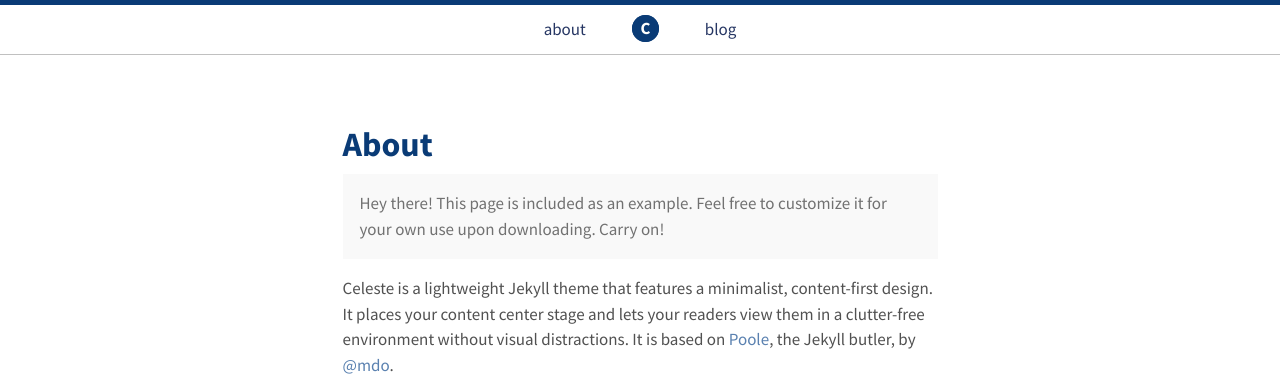
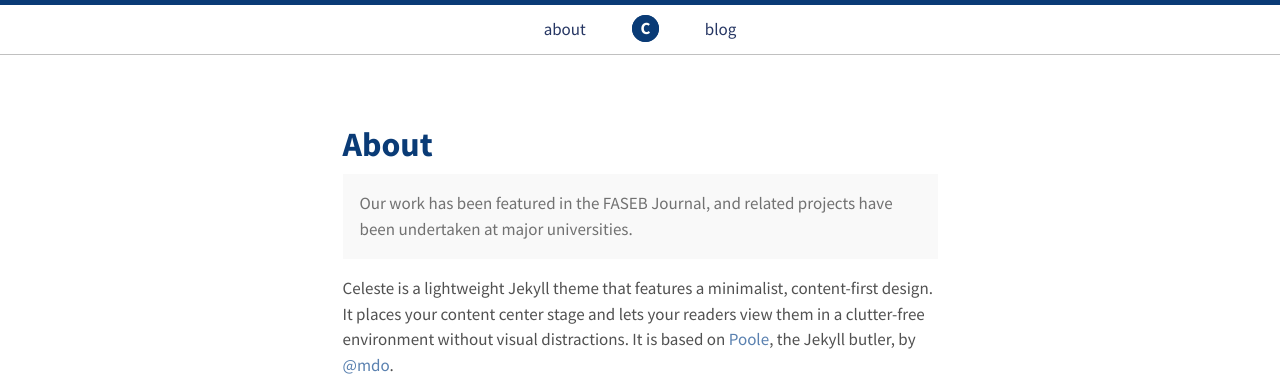
Before and after one commit to nicoelayda/celeste, a Jekyll site: the page built from about.md, in a window 1280 px wide. Shown: the top 386 px of the page. Built offline with Jekyll 4.4.1, drawn with Linux system fonts in a browser that asks for light colours.

Commit message:
Update about.md

```diff
--- a/about.md
+++ b/about.md
@@ -4,7 +4,8 @@ title: About
 ---
 
 <p class="message">
-  Hey there! This page is included as an example. Feel free to customize it for your own use upon downloading. Carry on!
+      Our work has been featured in the FASEB Journal, and related
+      projects have been undertaken at major universities.
 </p>
 
 Celeste is a lightweight Jekyll theme that features a minimalist, content-first design. It places your content center stage and lets your readers view them in a clutter-free environment without visual distractions. It is based on [Poole](https://github.com/poole/poole), the Jekyll butler, by [@mdo](https://twitter.com/mdo).
```
